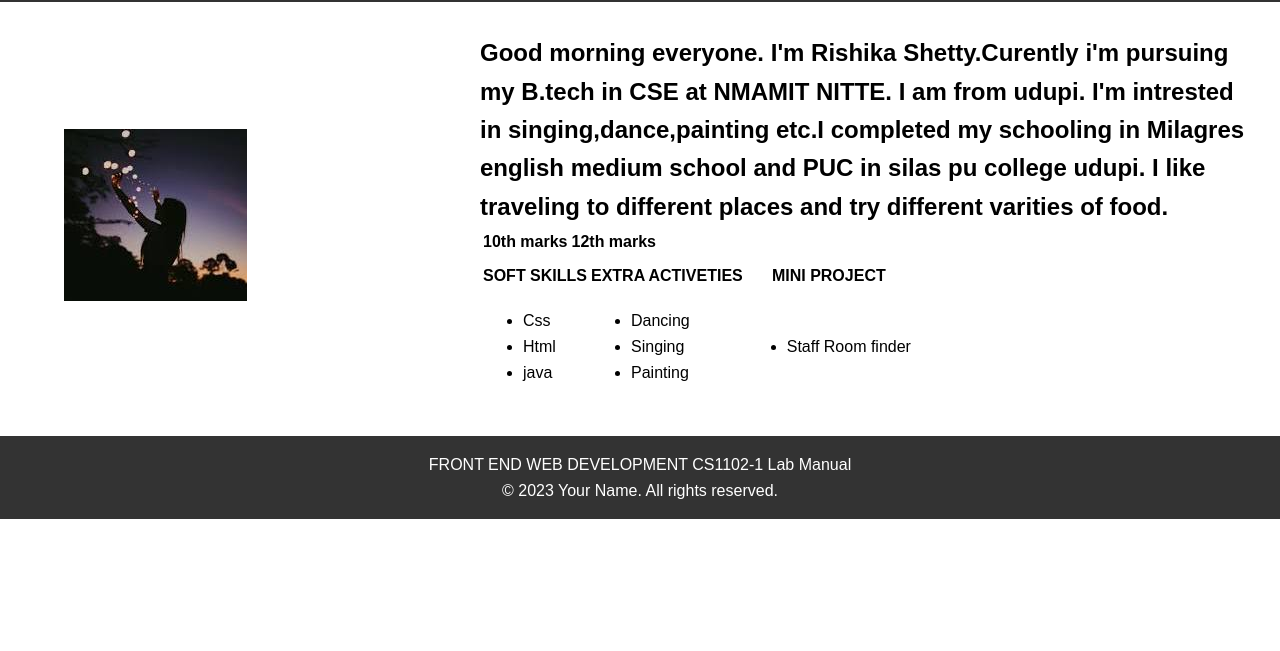
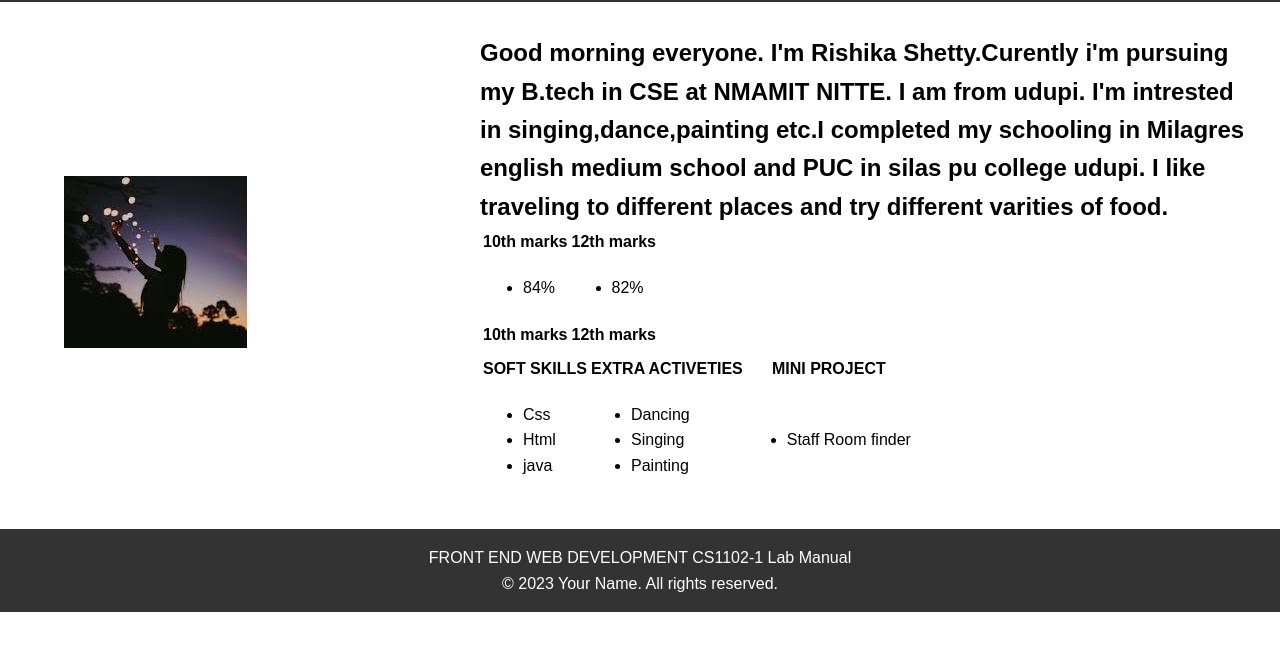
Before and after one commit to rishikashettyy/rishikaportfolio.github.io, a plain HTML site: page index.html in a window 1280 px wide. Shown: the part 81-732 px from the top of the page. Drawn offline with Linux system fonts and the light colour scheme.

Commit message:
Update index.html

```diff
--- a/index.html
+++ b/index.html
@@ -19,7 +19,23 @@
     I'm intrested in singing,dance,painting etc.I completed my schooling in Milagres english medium school and PUC in silas
     pu college udupi. I like traveling to different places and try different varities of  food.
 </h2>
-<p>
+<p> <table>
+        <tr>
+            <th>10th marks</th><th>12th marks</th>
+        </tr>
+        <tr>
+            <td>
+                <ul>
+                    <li>84%</li>
+                </ul>
+            </td>
+            <td>
+                <ul>
+                    <li>82%</li>
+                </ul>
+            </td>
+        </tr>
+    </table>
     <table>
         <tr>
             <th>10th marks</th><th>12th marks</th>
```
